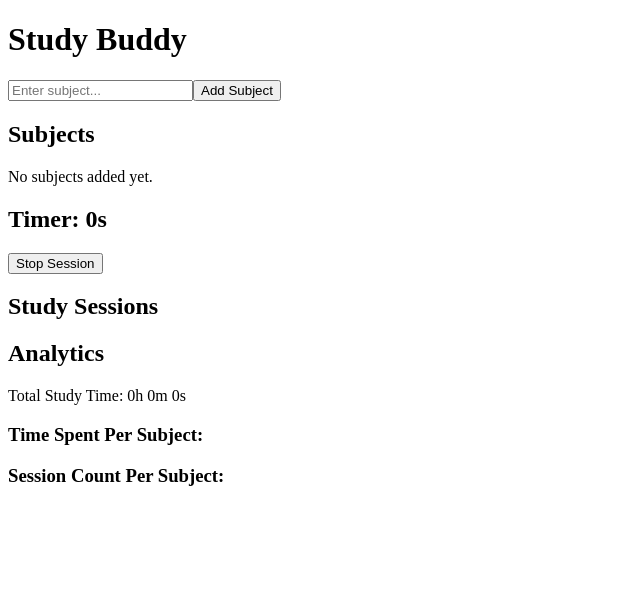
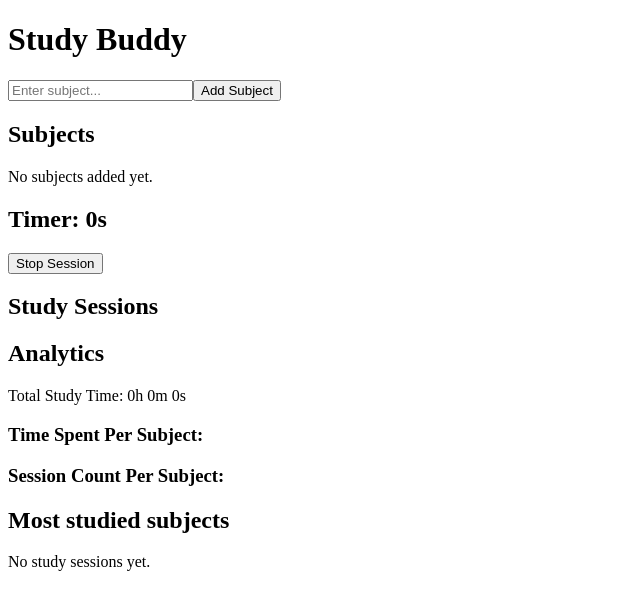
Before and after one commit to zahraathompson871-art/study-buddy, a React (Vite) app in the folder frontend/: page / in a window 1280 px wide. Shown: the top 610 px of the page, without its empty margins (0-640 px from the left). Built offline with nearby package versions, Linux system fonts and the light colour scheme.

Commit message:
Added subject leaderboard analytics

```diff
--- /dev/null
+++ b/frontend/src/components/Leadership.tsx
@@ -0,0 +1,44 @@
+import type { Studysession } from "../types/sessions";
+
+interface LeadershipProps {
+    sessions: Studysession[];
+}
+
+function formatTime(seconds: number) {
+    const hours = Math.floor(seconds / 3600);
+    const minutes = Math.floor((seconds % 3600) / 60);
+
+    return `${hours}h ${minutes}m`;
+}
+
+export default function Leadership({
+    sessions,
+ }: LeadershipProps) {
+    const totals: Record<string, number> = {};
+
+    sessions.forEach((session) => {
+        if (!totals[session.subject]) {
+            totals[session.subject] = 0;
+        }
+        totals[session.subject] += session.duration;
+    });
+
+    const rankedSubjects = Object.entries(totals).sort((a, b) => b[1] - a[1]);
+
+    return (
+        <div>
+            <h2>Most studied subjects</h2>
+            {rankedSubjects.length === 0 ? (
+                <p>No study sessions yet.</p>
+            ) : (
+                <ol>
+                    {rankedSubjects.map(([subject, time]) => (
+                        <li key={subject}>
+                            {subject}: {formatTime(time)}
+                        </li>
+                    ))}
+                </ol>
+            )}
+        </div>
+    );
+}
--- a/frontend/src/pages/Dashboard.tsx
+++ b/frontend/src/pages/Dashboard.tsx
@@ -2,6 +2,7 @@ import {useEffect, useState } from "react";
 import SubjectList from "../components/SubjectList";
 import type { Studysession } from "../types/sessions";
 import Analytics from "../components/Analytics";
+import Leadership from "../components/Leadership";
 
 export default function Dashboard() {
     //State = data that can change while the app is running.
@@ -119,6 +120,8 @@ export default function Dashboard() {
 
             {/*Analytics component takes raw session data and turns it into insights.*/}
             <Analytics sessions={sessions} />
+
+            <Leadership sessions={sessions} />
         </div>
     );
 }
```
